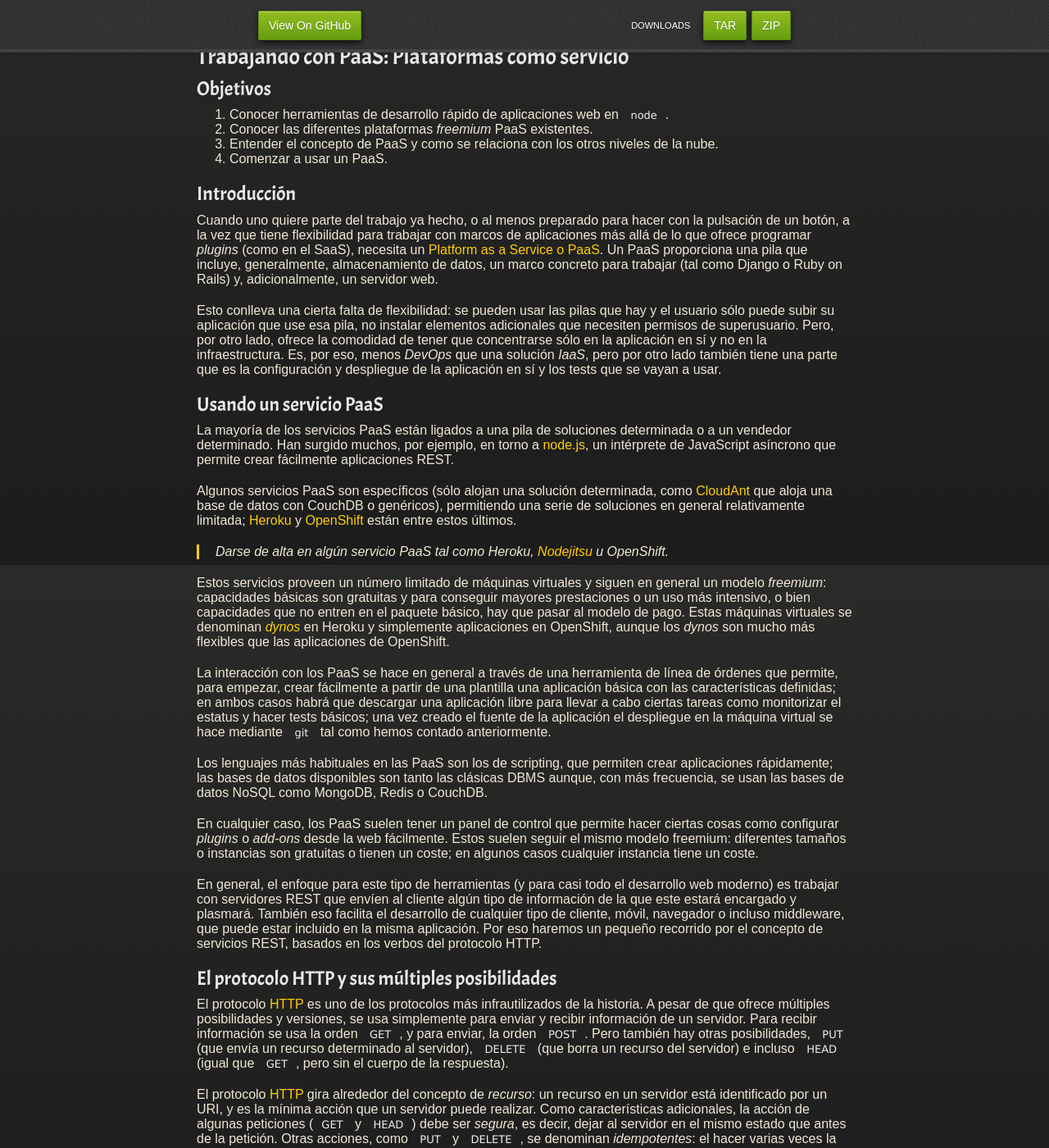
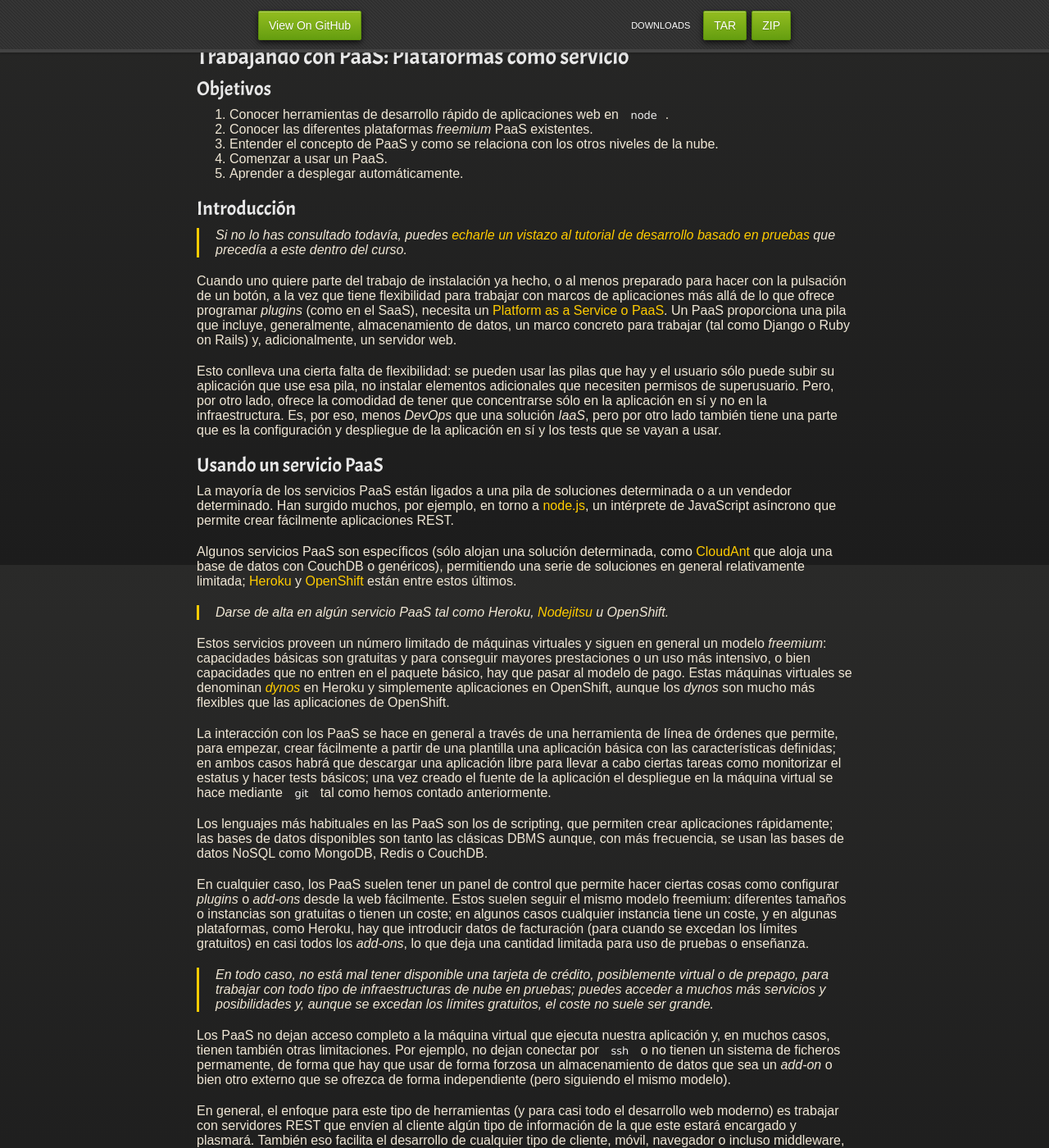
Before and after one commit to JJ/trabajando-con-paas, a Jekyll site: the page built from index.md, in a window 1280 px wide and 1400 px high, scrolled down 211 px. Shown: the whole window at 82% size. Built offline with Jekyll 4.4.1, drawn with Linux system fonts in a browser that asks for light colours; nearby versions of some CDN libraries; some web fonts are replaced; some of the changed text lies outside the part shown.

Commit message:
Sync gh-pages with master

```diff
--- a/index.md
+++ b/index.md
@@ -11,10 +11,16 @@
 2. Conocer las diferentes plataformas *freemium* PaaS existentes.
 3. Entender el concepto de PaaS y como se relaciona con los otros niveles de la nube.
 4. Comenzar a usar un PaaS.
+5. Aprender a desplegar automáticamente.
+
 
 ## Introducción
 
-Cuando uno quiere parte del trabajo ya hecho, o al menos preparado
+> Si no lo has consultado todavía, puedes
+[echarle un vistazo al tutorial de desarrollo basado en pruebas](http://jj.github.io/desarrollo-basado-pruebas)
+>que precedía a este dentro del curso.
+
+Cuando uno quiere parte del trabajo de instalación ya hecho, o al menos preparado
 para hacer con la pulsación de un botón, a la vez que tiene
 flexibilidad para trabajar con marcos de aplicaciones más allá de lo
 que ofrece programar *plugins* (como en el SaaS), necesita un
@@ -76,7 +82,25 @@
 permite hacer ciertas cosas como configurar *plugins* o *add-ons*
 desde la web fácilmente. Estos suelen seguir el mismo modelo freemium:
 diferentes tamaños o instancias son gratuitas o tienen un coste; en
-algunos casos cualquier instancia tiene un coste.
+algunos casos cualquier instancia tiene un coste, y en algunas
+plataformas, como Heroku, hay que introducir datos de facturación
+(para cuando se excedan los límites gratuitos) en casi todos los
+*add-ons*, lo que deja una cantidad limitada para uso de pruebas o
+enseñanza.
+
+>En todo caso, no está mal tener disponible una tarjeta de crédito,
+>posiblemente virtual o de prepago, para trabajar con todo tipo de
+>infraestructuras de nube en pruebas; puedes acceder a muchos más
+>servicios y posibilidades y, aunque se excedan los límites gratuitos,
+>el coste no suele ser grande.
+
+Los PaaS no dejan acceso completo a la máquina virtual que ejecuta
+nuestra aplicación y, en muchos casos, tienen también otras
+limitaciones. Por ejemplo, no dejan conectar por `ssh` o no tienen un
+sistema de ficheros permamente, de forma que hay que usar de forma
+forzosa un almacenamiento de datos que sea un *add-on* o bien otro
+externo que se ofrezca de forma independiente (pero siguiendo el mismo
+modelo).
 
 En general, el enfoque para este tipo de herramientas (y para casi
 todo el desarrollo web moderno) es trabajar con servidores REST que
@@ -146,7 +170,8 @@
 simplemente creando una cadena determinada. Eso los hace también más
 rápidos, aunque sean menos flexibles.
 
-Vamos a ver un interfaz de este tipo relativamente reciente: el de
+Vamos a ver un interfaz de este tipo relativamente
+reciente. Inicialmente nuestra idea era usar el de
 [Twitter](http://twitter.com/), un sitio *social* que transmite a todo
 el que quiera escucharlo las líneas de estado (mensajes de menos de 200
 caracteres). El [API de Twitter](https://dev.twitter.com/docs) es
@@ -230,7 +255,24 @@
 `POST` cambiará el estado de un recurso, `PUT` (que no se suele usar tan
 a menudo) directamente cambiaría la representación del recurso, mientras
 que `DELETE` borraría el recurso; a estas arquitecturas se les suele
-denominar también *arquitecturas orientadas al recurso*
+denominar también *arquitecturas orientadas al recurso*.
+
+>Hay
+>[muchos más verbos HTTP](https://www.packtpub.com/books/content/understanding-express-routes);
+>también se pueden crear interfaces REST usando verbos uPnP. Sin
+>embargo, con esos cuatro más posiblemente `HEAD`, que devuelve los
+>metadatos de un recursos, es, en general, suficiente para crear una
+>aplicación.
+
+Cualquier cliente offline como `wget` o el anteriormente mencionado
+`curl` pueden servir para hacer pruebas sobre un cliente REST como el
+anterior. También se pueden instalar extensiones para Chrome como
+[Postman](http://www.getpostman.com/) que tiene un interfaz más
+amigable y además te permite crear peticiones complejas, con
+autenticación y demás.
+
+> Buscar un interfaz API abierto y crear diferentes peticiones con
+> Postman.
 
 Por eso también se suelen proponer una serie de [buenas prácticas para
 diseñar un interfaz
@@ -250,9 +292,9 @@
 diseñar el interfaz de la forma siguiente:
 
 -   Quiniela de una jornada:
-    `http://jost.com/quiniela/jornada/[número de       jornada]`
+    `http://jost.com/quiniela/jornada/[número de jornada]`
 -   Un partido de una quiniela:
-    `http://jost.com/quiniela/jornada/[número de       jornada]/partido/[número de partido]`
+    `http://jost.com/quiniela/jornada/[número de jornada]/partido/[número de partido]`
 -   Para los resultados, habría que sustituir `quiniela` por
     `resultados`. Adicionalmente, añadir `usuario/[nombre de usuario]`,
     para recuperar los resultados propuestos por un usuario determinado.
@@ -273,7 +315,7 @@
 crear estas *rutas*, que equivalen a llamadas al API en REST.
 
 
-## Interfaces REST simples con express
+## Creando una aplicación para su despliegue en un PaaS
 
 Para diseñar interfaces REST de forma bastante simple, hay un [módulo de
 node.js llamado express](http://expressjs.com/). La idea de este módulo
```
Also changed, not shown: README.md.
